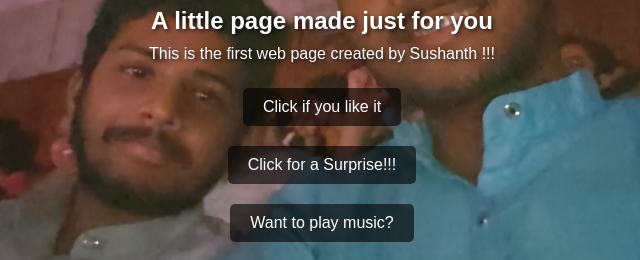
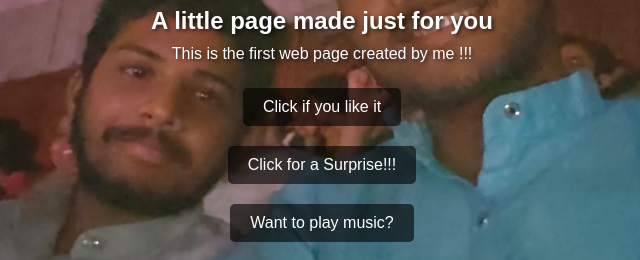
Before and after one commit to sushanthnprabhu-netizen/my-first-webdev, a plain HTML site: page index.html in a window 1280 px wide. Shown: the part 302-562 px from the top of the page, 318-958 px from the left. Drawn offline with Linux system fonts and the light colour scheme.

Commit message:
Update index.html

```diff
--- a/index.html
+++ b/index.html
@@ -47,7 +47,7 @@
 <body>
   <h1>For My Awesome Friend!!!</h1>
   <h2>A little page made just for you</h2>
-  <p>This is the first web page created by Sushanth !!!</p>
+  <p>This is the first web page created by me !!!</p>
   <button onclick="alert('Thank you for your love!')">Click if you like it</button>
   <!-- Hidden message -->
 <div id="hiddenMessage" style="display: none; font-size: 20px; color: #171717; margin-top: 15px;">
```
